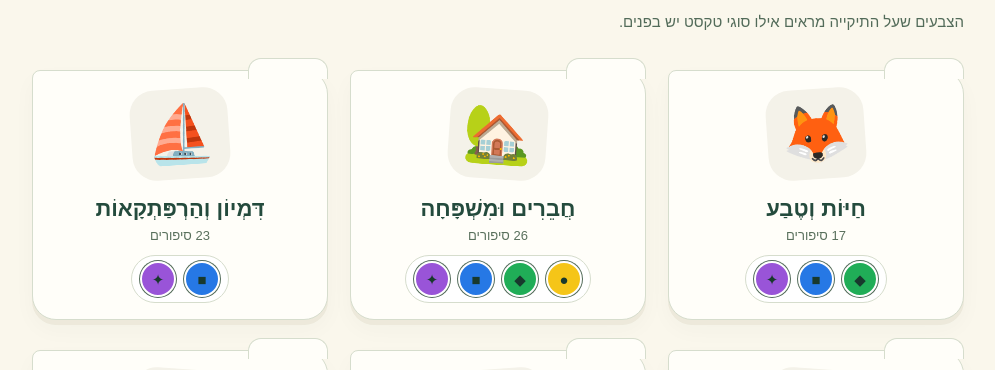
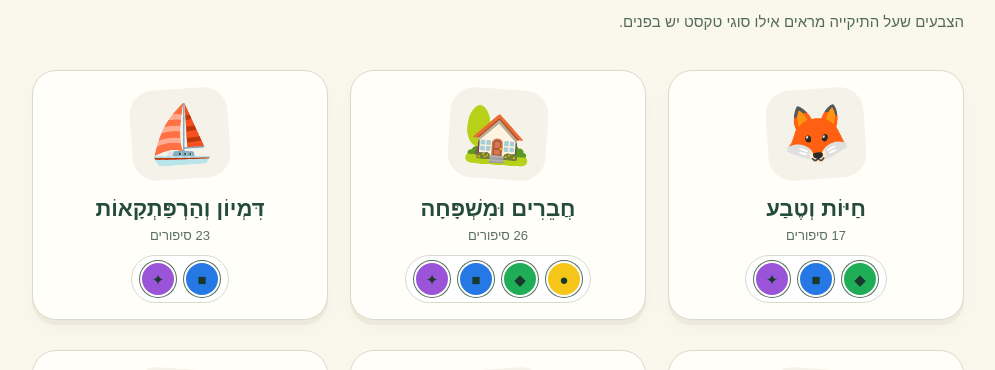
Before and after one commit to yehuditamos/booki, a plain HTML site: page child-folders-test.html in a window 1280 px wide. Shown: the part 277-647 px from the top of the page, without its empty margins (142-1137 px from the left). Drawn offline with Linux system fonts and the light colour scheme.

Commit message:
Remove decorative tabs from approved topic cards; preserve all folder colors and reading flows [cache-bust-done]

```diff
--- a/child-folders-test.html
+++ b/child-folders-test.html
@@ -68,6 +68,9 @@
  .folder-format-dot{flex-basis:30px;width:30px;height:30px;font-size:13px}
 }
 @media(max-width:350px){.folder-formats{gap:4px}.folder-format-dot{flex-basis:26px;width:26px;height:26px;font-size:12px}}
+/* Topic cards: remove the paper-folder tab; preserve content and format colors. */
+.folder{border-radius:24px}
+.folder::before{content:none;display:none}
 </style>
 </head>
 <body>
```
